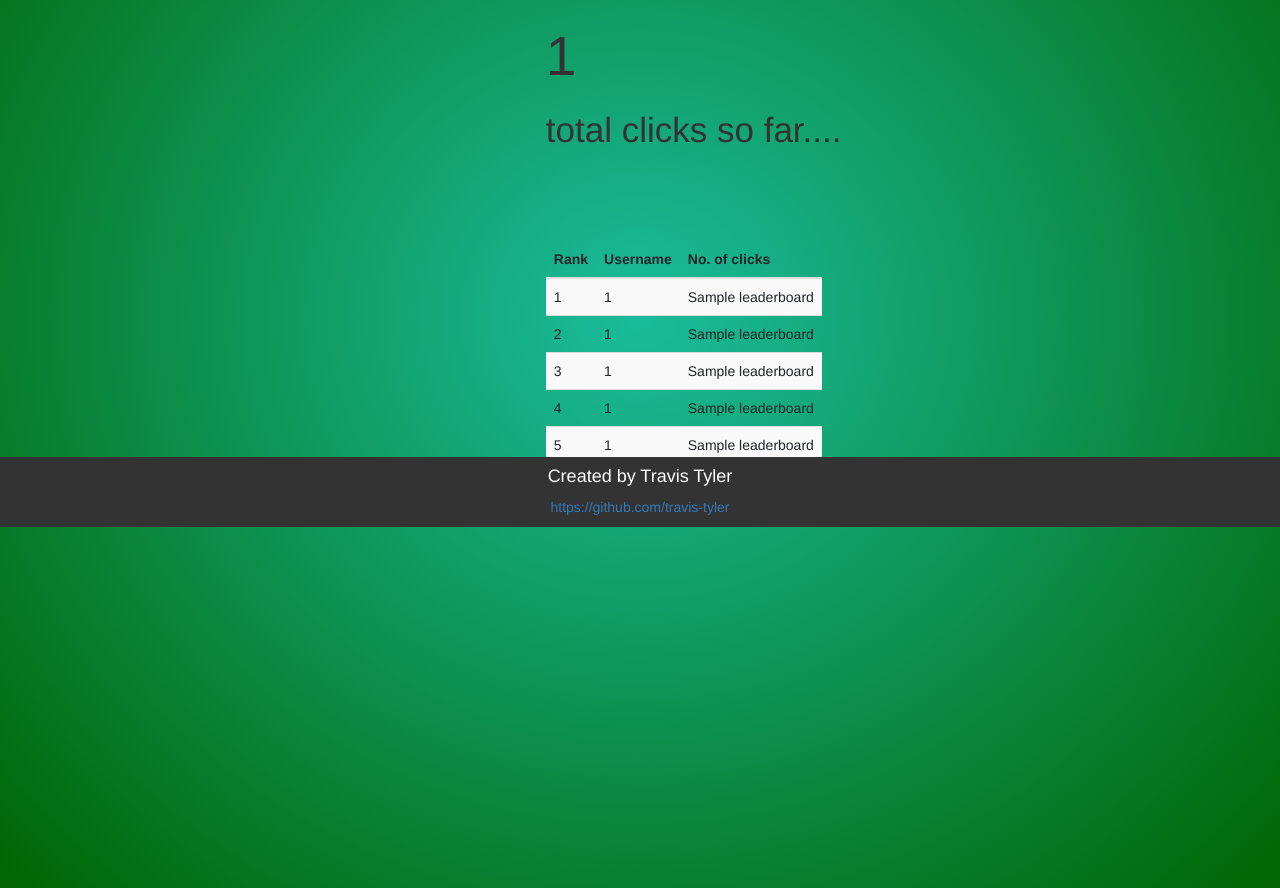
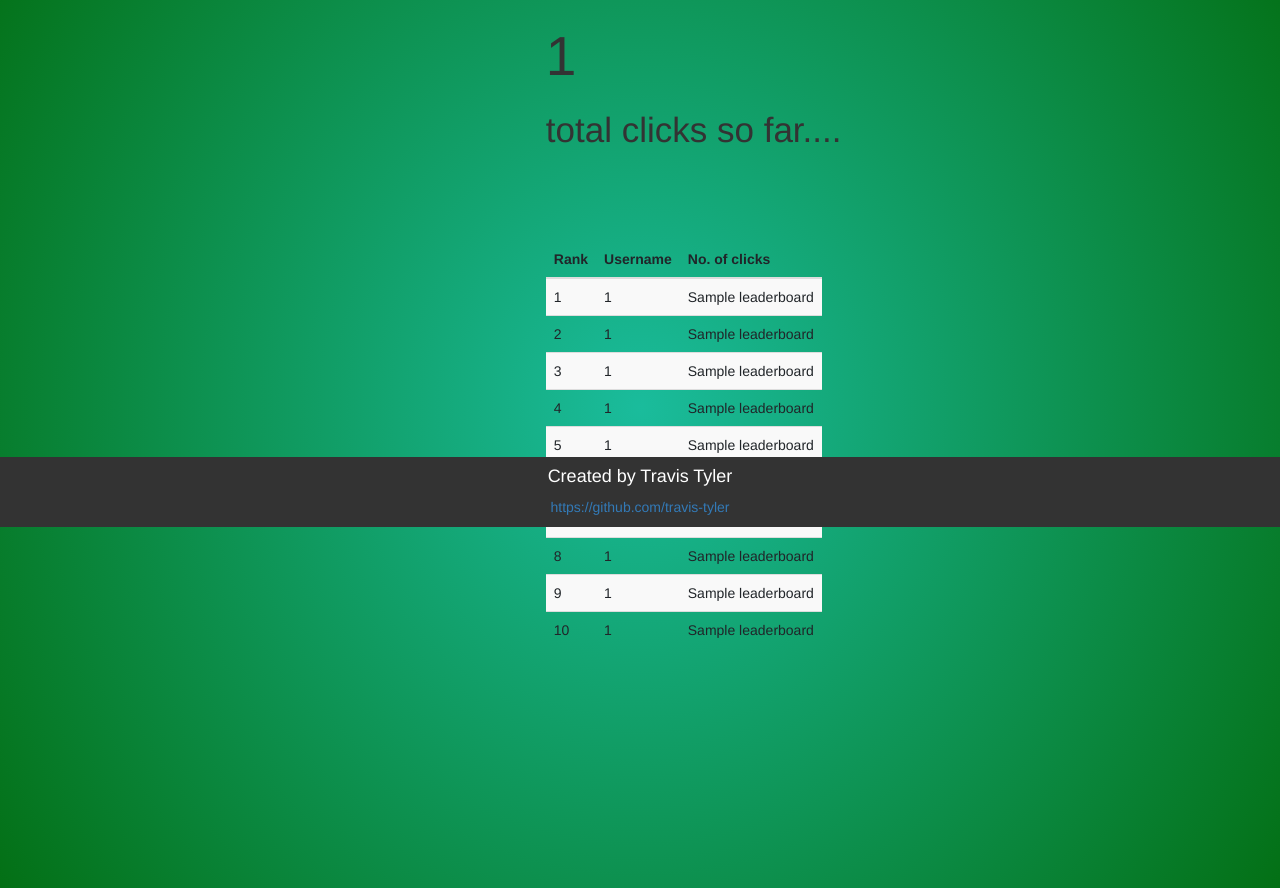
Before and after one commit to travis-tyler/click., a Python web app: template click_app/templates/index.html in a window 1280 px wide. Shown: the part 273-1161 px from the top of the page. Run offline with Jinja, Linux system fonts and the light colour scheme; the template is opened without the code that fills it: most values are stand-ins (such as "Sample title", 1, 10 or a date in 2020); some libraries are stand-ins or nearby versions.

Commit message:
converted to sqlalchemy

```diff
--- a/click_app/app.py
+++ b/click_app/app.py
@@ -1,7 +1,7 @@
 import os
 from flask import Flask, render_template, request, session, redirect, url_for, g
 from flask_sqlalchemy import SQLAlchemy
-# from SQLAlchemy import func
+from SQLAlchemy import func, desc
 from werkzeug.security import generate_password_hash, check_password_hash
 # from config import SECRET_KEY
 
@@ -39,7 +39,8 @@ def before_request():
     g.total_clicks = 'UGHHH'
     # db.session.query(func.sum(User.clicks))[0][0]
     # db.engine.execute(f'SELECT SUM(clicks) FROM User').fetchone()[0]
-    g.leaderboard = db.engine.execute(f'SELECT username, clicks FROM User ORDER BY clicks DESC LIMIT 10').fetchall()
+    g.leaderboard = db.session.query(User.username, User.clicks).order_by(desc(User.clicks))
+    # db.engine.execute(f'SELECT username, clicks FROM User ORDER BY clicks DESC LIMIT 10').fetchall()
     # [(1,1),(1,1),(1,1),(1,1),(1,1),(1,1),(1,1),(1,1),(1,1),(1,1),(1,1)]
 
 # Route for landing page
--- a/click_app/templates/index.html
+++ b/click_app/templates/index.html
@@ -107,7 +107,7 @@
           </tr>
         </thead>
         <tbody>
-          {% for i in range(0, 5) %}
+          {% for i in range(0, 10) %}
           <tr>
             <td>{{ i+1 }}</td>
             <td>{{ leaderboard[i][0] }}</td>
--- a/click_app/templates/profile.html
+++ b/click_app/templates/profile.html
@@ -134,7 +134,7 @@
           </tr>
         </thead>
         <tbody>
-          {% for i in range(0, 5) %}
+          {% for i in range(0, 10) %}
           <tr>
             <td>{{ i+1 }}</td>
             <td>{{ leaderboard[i][0] }}</td>
```
